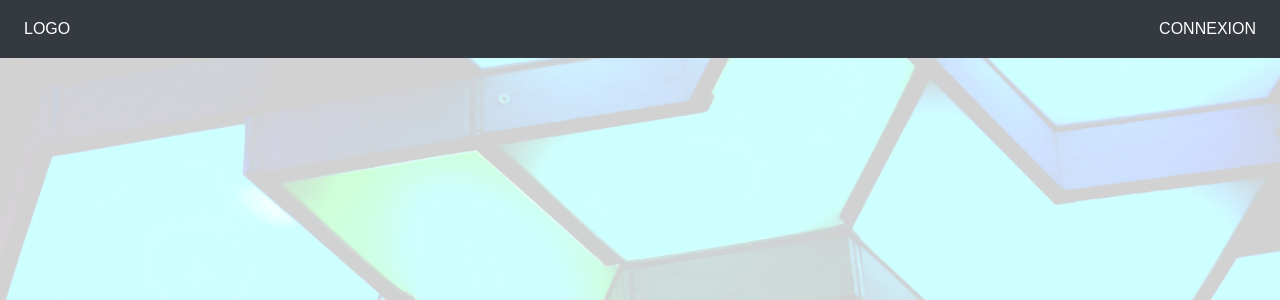
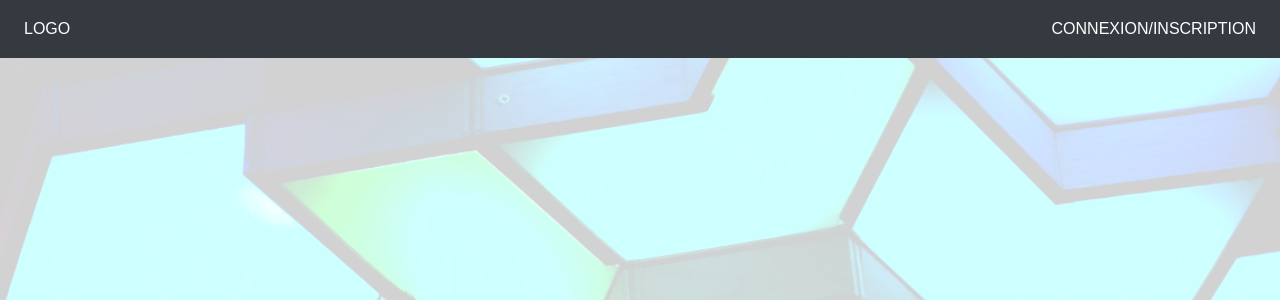
Before and after one commit to MeddySeize/MFC_2020, a PHP site: page /index.php in a window 1280 px wide. Shown: the top 300 px of the page. Run offline with PHP 8.4, Linux system fonts and the light colour scheme; some libraries are stand-ins or nearby versions.

Commit message:
Modifer Connexion vers Connexion/inscription

```diff
--- a/element/header.php
+++ b/element/header.php
@@ -16,7 +16,7 @@
       <div class="navbar-collapse collapse w-100 order-3 dual-collapse2">
         <ul class="navbar-nav ml-auto">
           <li class="nav-item active">
-            <a href="element/connexion.php" class="nav-link">CONNEXION</a>
+            <a href="auth.php" class="nav-link">CONNEXION/INSCRIPTION</a>
           </li>
         </ul>
       </div>
```
